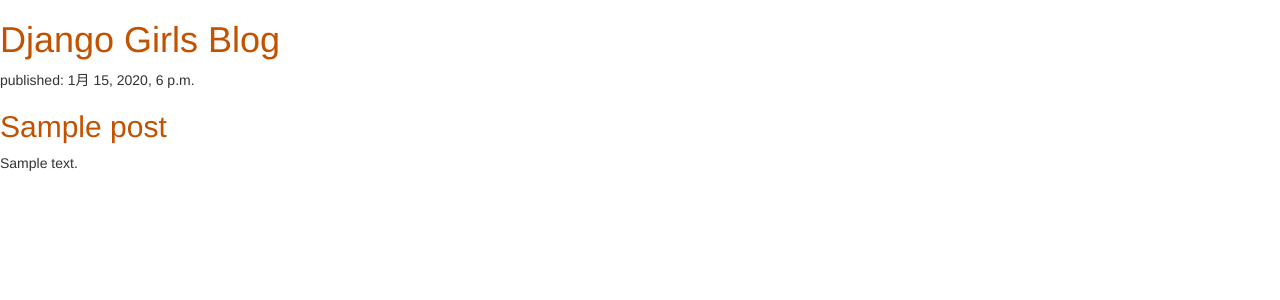
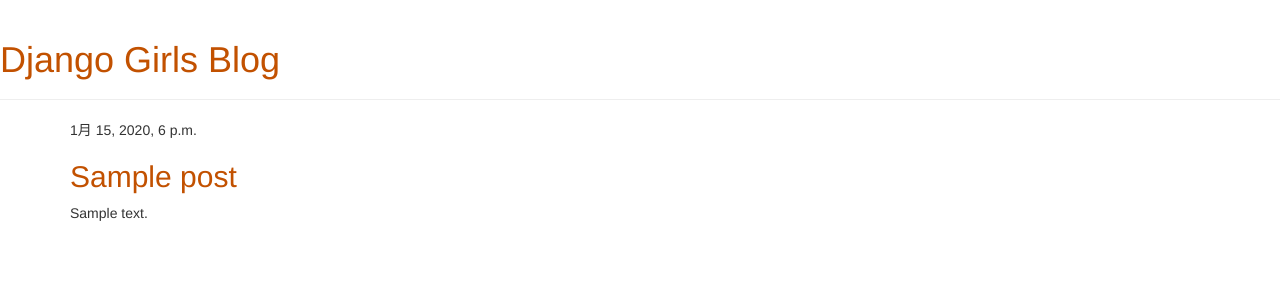
Before and after one commit to horiiyoshitake/my-first-blog, a Django app: page / in a window 1280 px wide. Shown: the top 300 px of the page. Run offline with Django 3.2, Linux system fonts and the light colour scheme; tables that the repository leaves empty hold one stand-in row (values such as "Sample post"); some libraries are stand-ins or nearby versions.

Commit message:
Added view and template for detailed blog post as well as CSS

```diff
--- /dev/null
+++ b/blog/templates/blog/base.html
@@ -0,0 +1,23 @@
+{% load static %}
+<html>
+    <head>
+        <title>Django Girls blog</title>
+        <link rel="stylesheet" href="//maxcdn.bootstrapcdn.com/bootstrap/3.2.0/css/bootstrap.min.css">
+        <link rel="stylesheet" href="//maxcdn.bootstrapcdn.com/bootstrap/3.2.0/css/bootstrap-theme.min.css">
+        <link href='//fonts.googleapis.com/css?family=Lobster&subset=latin,latin-ext' rel='stylesheet' type='text/css'>
+        <link rel="stylesheet" href="{% static 'css/blog.css' %}">
+    </head>
+    <body>
+            <div class="page-header">
+                <h1><a href="/">Django Girls Blog</a></h1>
+            </div>
+            <div class="content container">
+                <div class="row">
+                    <div class="col-md-8">
+                    {% block content %}
+                    {% endblock %}
+                    </div>
+                </div>
+            </div>
+        </body>
+</html>
--- a/blog/templates/blog/post_list.html
+++ b/blog/templates/blog/post_list.html
@@ -1,22 +1,14 @@
-{% load static %}
-<html>
-    <head>
-            <link rel="stylesheet" href="//maxcdn.bootstrapcdn.com/bootstrap/3.2.0/css/bootstrap.min.css">
-            <link rel="stylesheet" href="//maxcdn.bootstrapcdn.com/bootstrap/3.2.0/css/bootstrap-theme.min.css">
-            <link rel="stylesheet" href="{% static 'css/blog.css' %}">
-            <title>Yoshitake blog</title>
-    </head>
-    <body>
-            <div>
-                    <h1><a href="/">Django Girls Blog</a></h1>
-                </div>
+{% extends 'blog/base.html' %}
 
-                {% for post in posts %}
-                    <div>
-                        <p>published: {{ post.published_date }}</p>
-                        <h2><a href="">{{ post.title }}</a></h2>
-                        <p>{{ post.text|linebreaksbr }}</p>
-                    </div>
-                {% endfor %}
-    </body>
-</html>
+
+{% block content %}
+    {% for post in posts %}
+        <div class="post">
+            <div class="date">
+                {{ post.published_date }}
+            </div>
+            <h2><a href="{% url 'post_detail' pk=post.pk %}">{{ post.title }}</a></h2>
+            <p>{{ post.text|linebreaksbr }}</p>
+        </div>
+    {% endfor %}
+{% endblock %}
--- a/blog/urls.py
+++ b/blog/urls.py
@@ -2,5 +2,6 @@ from django.urls import path
 from . import views
 
 urlpatterns = [
-    path('',views.post_list,name='post_list')
+    path('',views.post_list,name='post_list'),
+    path('post/<int:pk>/', views.post_detail,name='post_detail'),
 ]
--- a/blog/views.py
+++ b/blog/views.py
@@ -1,7 +1,12 @@
 from django.shortcuts import render
 from django.utils import timezone
 from .models import Post
+from django.shortcuts import render,get_object_or_404
 
 def post_list(request):
     posts = Post.objects.all().order_by('published_date')
     return render(request, 'blog/post_list.html', {'posts': posts})
+
+def post_detail(request,pk):
+    post = get_object_or_404(Post,pk=pk)
+    return render(request,'blog/post_detail.html',{'post':post})
```
Also changed, not shown: blog/templates/blog/post_detail.html (added, +13 -0 lines).
